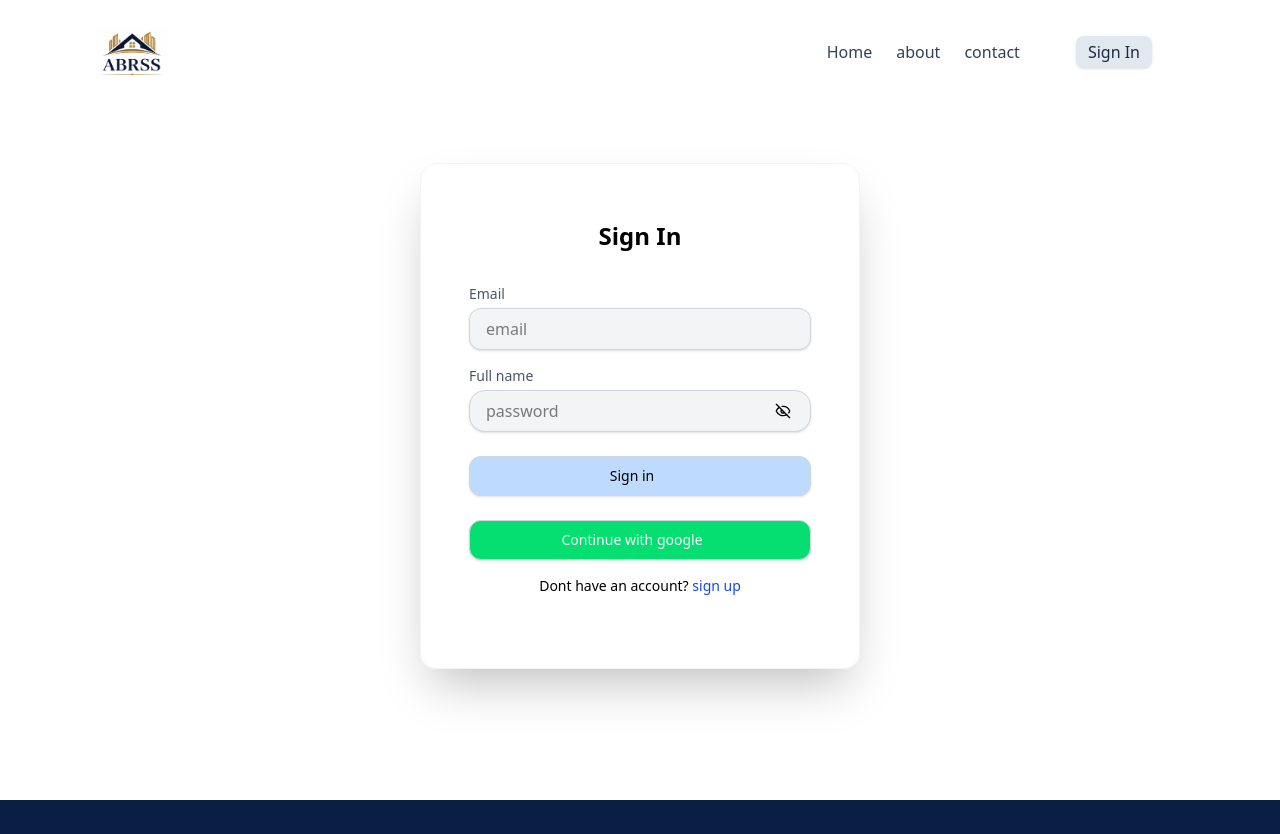
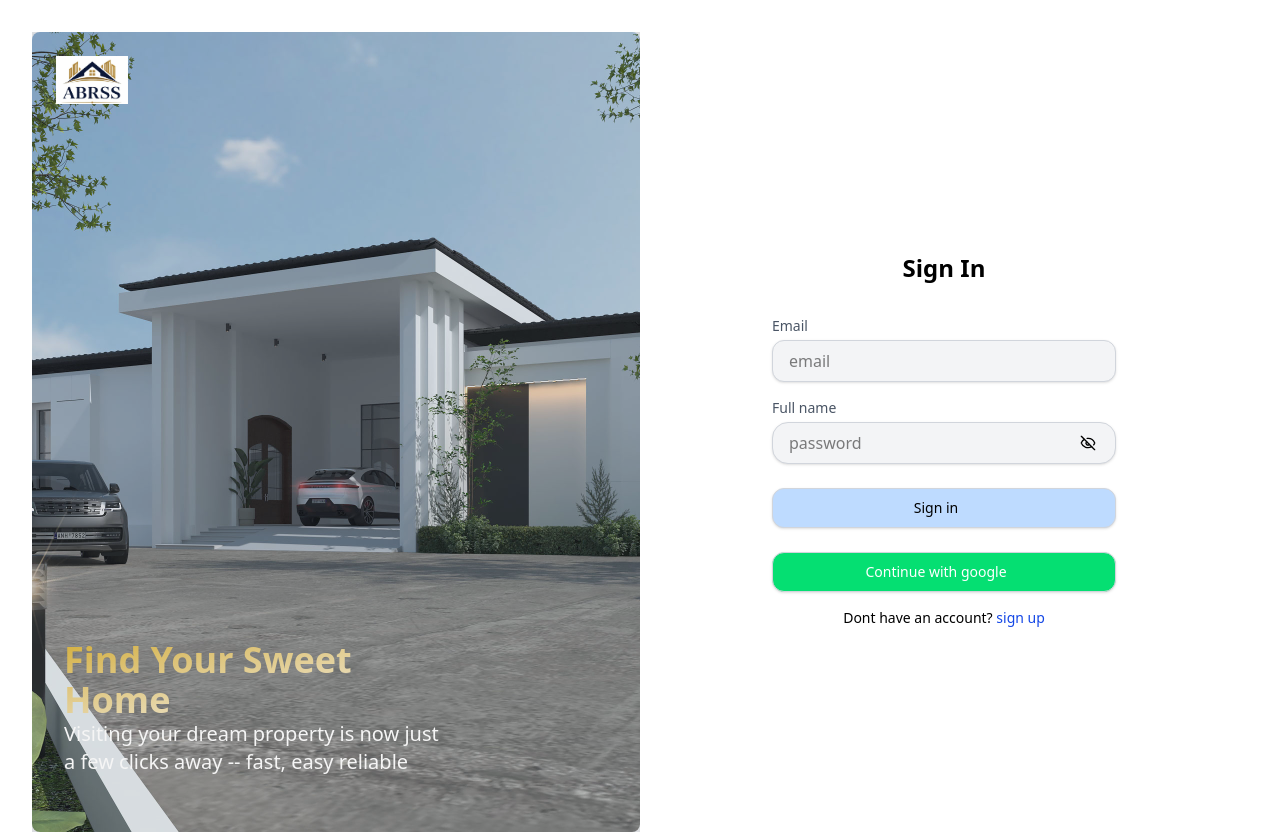
Before and after one commit to stpholise/mern-estate, a React (Vite) app in the folder client/: page /signin in a window 1280 px wide. Shown: the top 834 px of the page. Built offline with nearby package versions, Linux system fonts and the light colour scheme.

Commit message:
signup and signin page ui update

```diff
--- a/client/src/App.jsx
+++ b/client/src/App.jsx
@@ -1,4 +1,4 @@
-import { Routes, Route,  } from "react-router";
+import { Routes, Route } from "react-router";
 import Home from "./pages/Home";
 import SignIn from "./pages/SignIn";
 import About from "./pages/About";
@@ -10,12 +10,16 @@ import PrivateRoute from "./components/auth/PrivateRoute";
 import CreateListing from "./pages/CreateListing";
 import Listing from "./pages/Listing";
 import Footer from "./components/layout/Footer";
-
+import { useLocation } from "react-router";
 
 const App = () => {
+  const location = useLocation();
+  const { pathname } = location;
+  console.log(pathname);
   return (
     <div className="relative   mt-0">
-       <Header />
+      {pathname !== "/signin" && pathname !== "/signup" && <Header />}
+
       <Routes>
         <Route index element={<Home />} />
         <Route path="signup" element={<SignUp />} />
@@ -27,7 +31,8 @@ const App = () => {
           <Route path="/createlisting" element={<CreateListing />} />
         </Route>
       </Routes>
-      <Footer />
+
+      {pathname !== "/signin" && pathname !== "/signup" && <Footer />}
       <Toaster position="top-center" reverseOrder={false} />
     </div>
   );
--- a/client/src/components/layout/Footer.jsx
+++ b/client/src/components/layout/Footer.jsx
@@ -1,4 +1,4 @@
-import { Link } from "react-router";
+import { Link, useNavigate } from "react-router";
 import { Mail, Phone, MapPin } from "lucide-react";
 
 const iconMap = {
@@ -8,6 +8,7 @@ const iconMap = {
 };
 
 const Footer = () => {
+  const navigate = useNavigate()
   return (
     <div className="min-h-100  px-2 sm:bg-primary py-2 w-full">
       <div className="max-w-6xl  mx-auto rounded-2xl px-4 py-8 min-h-99 bg-primary h-full">
@@ -33,9 +34,9 @@ const Footer = () => {
             <div className="flex-col flex gap-3 sm:gap-4 text-white">
               <h4 className="text-lg font-semibold mb-2">Sitemap</h4>
               {navItems.map((item, index) => (
-                <Link key={index} to={item.url}>
-                  <button className="text-sm">{item.title} </button>
-                </Link>
+
+                  <button type={"button"} onClick={() => navigate(`${item.url}`)} key={index}  className="text-sm">{item.title} </button>
+
               ))}
             </div>
             <div className="flex-col flex gap-3 sm:gap-4 text-white">
--- /dev/null
+++ b/client/src/components/layout/SigninCell.jsx
@@ -0,0 +1,23 @@
+import React from "react";
+
+const SigninCell = () => {
+  return (
+    <div className=" hidden md:flex rounded-lg   bg-[url(/img1.jpeg)] bg-center bg-cover bg-no-repeat w-full h-full ">
+      <div className="bg-gray-600/20 w-full h-full p-8 md:flex items-end">
+        <div className=" w-full max-w-sm h-fit py-6  ">
+          <h3 className=" text-4xl bg-linear-to-br from-secondary to-accent bg-clip-text text-transparent font-extrabold">
+            {" "}
+            Find Your Sweet Home
+          </h3>
+          <p className=" text-xl text-accent font-medium">
+            {" "}
+            Visiting your dream property is now just a few clicks away -- fast,
+            easy reliable{" "}
+          </p>
+        </div>
+      </div>
+    </div>
+  );
+};
+
+export default SigninCell;
--- /dev/null
+++ b/client/src/pages/Contact.jsx
@@ -0,0 +1,9 @@
+import React from 'react'
+
+const Contact = () => {
+  return (
+    <div>Contact</div>
+  )
+}
+
+export default Contact
--- a/client/src/pages/SignIn.jsx
+++ b/client/src/pages/SignIn.jsx
@@ -5,6 +5,8 @@ import toast from "react-hot-toast";
 import { signInFailure, signInSuccess } from "../store/UserSlice";
 import { useDispatch } from "react-redux";
 import Oauth from "../components/auth/Oauth";
+import Header from "../components/layout/Header";
+import SigninCell from "../components/layout/SigninCell";
 
 const SignIn = () => {
   const dispatch = useDispatch();
@@ -62,11 +64,22 @@ const SignIn = () => {
   };
 
   return (
-    <div className="">
-      <div className=" h-screen  z-1 bg-white  w-full   sm:flex items-center sm:justify-center  px-4 py-4   max-w-lg mx-auto  rounded-lg ">
+    <div className=" sm:p-8  ">
+      <div className=" h-screen  relative  z-1 bg-white  w-full  md:grid-cols-2 flex   sm:grid items-center justify-center sm:justify-center md:justify-between px-4 py-4 md:p-0    max-w-lg sm:max-w-7xl mx-auto  rounded-lg ">
+
+
+          <button
+            onClick={() => navigate("/")}
+            className="w-18 h-12 animate-none  overflow-hidden object-center absolute  top-6  left-6"
+          >
+            <img src="/abrss.png" alt="abrss  " className="animate-none" />
+          </button>
+          <SigninCell  />
+
+
         <form onSubmit={handleSubmit}>
-          <div className="mt-8  sm:w-99 lg:w-110    flex flex-col gap-4  shadow-2xl px-4 py-4 pt-8 lg:px-12  lg:py-14 rounded-2xl border border-gray-100">
-            <h1 className="text-2xl text-center font-semibold mb-4">Sign In</h1>
+          <div className="mt-8  sm:w-99 lg:w-110    flex flex-col gap-4    px-4 py-4 pt-8 lg:px-12  lg:py-14 rounded-2xl mx-auto ">
+            <h1 className="text-2xl text-center font-semibold mb-4 min-w-75">Sign In</h1>
 
             <div className="relative">
               <p className="text-gray-600 mb-1  text-sm font-medium">Email</p>
@@ -121,10 +134,14 @@ const SignIn = () => {
             <Oauth />
             <p className="text-sm text-black text-center">
               Dont have an account?{" "}
-              <Link to={"signin"} className="text-blue-700 font-medium">
+              <button
+              type="button"
+                onClick={() => navigate("/signup")}
+                className="text-blue-700 font-medium"
+              >
                 {" "}
                 sign up
-              </Link>
+              </button>
             </p>
 
             <div className=""></div>
--- a/client/src/pages/SignUp.jsx
+++ b/client/src/pages/SignUp.jsx
@@ -3,6 +3,7 @@ import { EyeOff, Eye, Mail, Loader2 } from "lucide-react";
 import { Link, useNavigate } from "react-router";
 import toast from "react-hot-toast";
 import Oauth from "../components/auth/Oauth";
+import SigninCell from "../components/layout/SigninCell";
 
 const SignUp = () => {
   const [showPassword, setShowPassword] = useState(false);
@@ -58,17 +59,19 @@ const SignUp = () => {
   };
 
   return (
-    <div className="">
-      <div className=" h-screen  z-1 bg-white  w-full   sm:flex items-center sm:justify-center  px-4 py-4   max-w-lg mx-auto  rounded-lg ">
+    <div className="  min-h-screen w-full ">
+      <div className="relative  h-screen  z-1 bg-white  w-full   sm:grid grid-cols-2 items-center sm:justify-center  px-4 py-4    md:p-0  mx-auto  rounded-lg ">
+        <button
+          onClick={() => navigate("/")}
+          className="w-18 h-12 animate-none  overflow-hidden object-center absolute  top-6  left-6"
+        >
+          <img src="/abrss.png" alt="abrss  " className="animate-none" />
+        </button>
+        <SigninCell />
         <form onSubmit={handleSubmit}>
-          <div className="mt-8  sm:w-99 lg:w-110    flex flex-col gap-4  px-4 py-4 pt-8 lg:px-12  lg:py-14 rounded-2xl border border-gray-100">
+          <div className="mt-8   max-w-lg mx-auto sm:w-99 lg:w-110    flex flex-col  gap-4  px-4 py-4 pt-14 lg:px-12  lg:py-14 rounded-2xl   ">
             <h1 className="text-2xl text-center font-semibold mb-4">Sign Up</h1>
-            <Oauth />
-            <div className="flex items-center justify-center gap-1">
-              <div className="border-b border-b-gray-300 w-full"></div>{" "}
-              <p className="text-gray-600 text-lg">or</p>{" "}
-              <div className="border-b border-b-gray-300 w-full"></div>{" "}
-            </div>
+
             <div className="w-full">
               <p className="text-gray-600  mb-1 text-sm font-medium">
                 Full name
@@ -138,14 +141,17 @@ const SignUp = () => {
                 "Sign up"
               )}
             </button>
+            <Oauth />
             <p className="text-sm text-black text-center">
               Already have an account?{" "}
-              <Link to={"signin"} className="text-blue-700 font-medium">
+              <button
+                onClick={() => navigate("/signin")}
+                className="text-blue-700 font-medium"
+              >
                 {" "}
                 sign in
-              </Link>
+              </button>
             </p>
-
             <div className=""></div>
           </div>
         </form>
```
Also changed, not shown: client/src/pages/About.jsx (+16 -16 lines).
